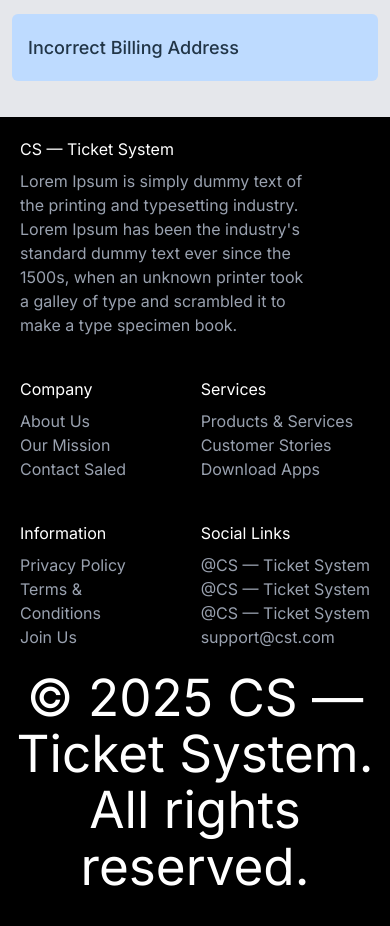
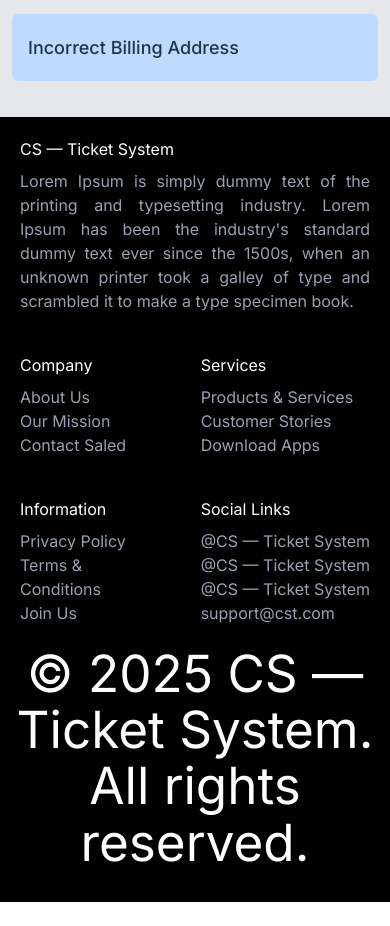
Before and after one commit to ashiqur0/customer-support-zone, a React (Vite) app: page / in a window 390 px wide. Shown: the part 2500-3426 px from the top of the page. After the commit the page ends 3402 px from the top, so only its background shows below. Built offline with nearby package versions, Linux system fonts and the light colour scheme.

Commit message:
Footer Related Style Update

```diff
--- a/src/Components/Footer/FooterBody.jsx
+++ b/src/Components/Footer/FooterBody.jsx
@@ -1,9 +1,7 @@
-import React from 'react';
-
 const FooterBody = () => {
     return (
         <div className='md:mt-20 mt-5 md:p-20 p-5 grid md:grid-cols-6 grid-cols-1 gap-10 md:gap-0'>
-            <div className='col-span-2 text-left pr-15'>
+            <div className='col-span-2 md:text-left text-justify md:pr-15'>
                 <h3 className='text-white md:mb-4 mb-2'>CS — Ticket System</h3>
                 <p>Lorem Ipsum is simply dummy text of the printing and typesetting industry. Lorem Ipsum has been the industry's standard dummy text ever since the 1500s, when an unknown printer took a galley of type and scrambled it to make a type specimen book.</p>
             </div>
```
